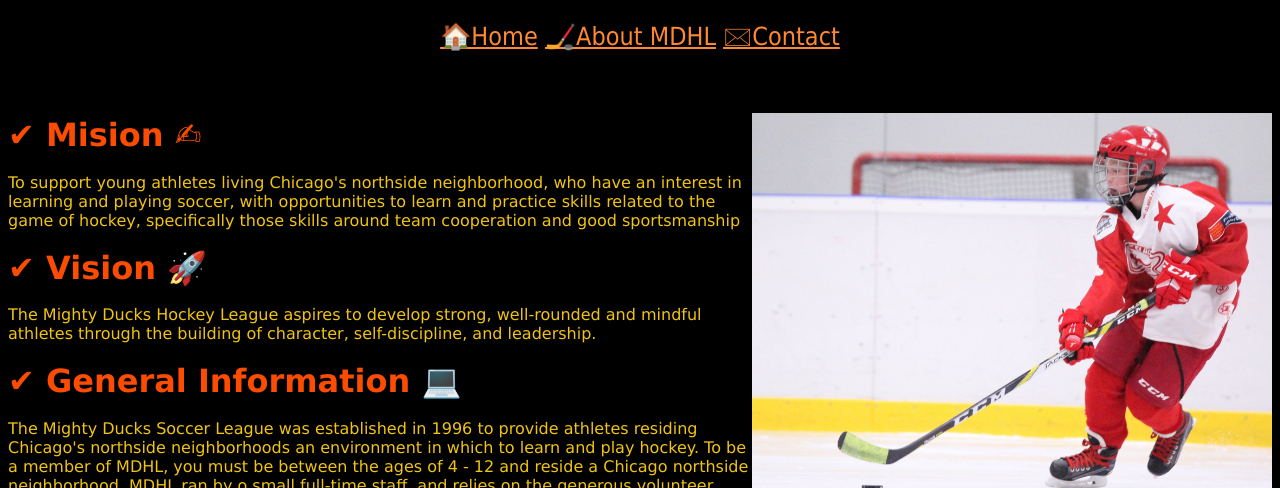
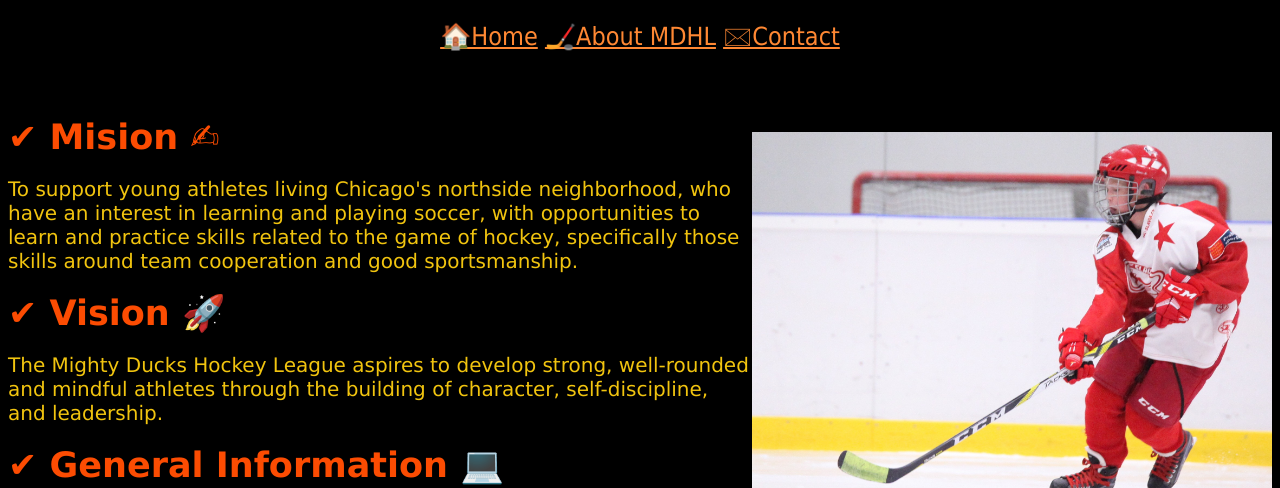
Before and after one commit to RossanaAG/Task01, a plain HTML site: page about.html in a window 1280 px wide. Shown: the part 312-800 px from the top of the page. Drawn offline with Linux system fonts and the light colour scheme.

Commit message:
Correción en About

```diff
--- a/about.html
+++ b/about.html
@@ -24,23 +24,23 @@
         </nav>
 
 <div>
+    <br>
+    <br>
     <article>
-        <br>
-        <br>
-        <p><img src="./img/hockey_2.jpg" width=520 height=400 alt="hockey02" align="right"></p>
-        <h3><font size="6" face="Verdana" style=color:#FC4C02>&#10004; Mision &#9997;</font></h3>
-        <p><font size="3" face="Verdana" style=color:#F1C40F>To support young athletes living Chicago's northside neighborhood, who have an interest in learning and playing soccer, with opportunities to learn and practice skills related to the game of hockey, specifically those skills around team cooperation and good sportsmanship</font></p>
+        <p><img style="float: right" src="./img/hockey_2.jpg" width=520 height=400 alt="hockey02"></p>
+        <h3 style="font-size: 35px; line-height: 10px; font-family: Verdana; color:#FC4C02;">&#10004; Mision &#9997;</h3>
+        <p style="font-size: 20px; font-family: Verdana; color:#F1C40F;">To support young athletes living Chicago's northside neighborhood, who have an interest in learning and playing soccer, with opportunities to learn and practice skills related to the game of hockey, specifically those skills around team cooperation and good sportsmanship.</p>
     </article>
 
     <article>
-        <h3><font size="6" face="Verdana" style="color:#FC4C02">&#10004; Vision &#128640; </font></h3>
-        <p><font size="3" face="Verdana" style="color:#F1C40F">The Mighty Ducks Hockey League aspires to develop strong, well-rounded and mindful athletes through the building of character, self-discipline, and leadership.</font></p>
+        <h3 style="font-size: 35px; line-height: 10px; font-family: Verdana; color:#FC4C02;">&#10004; Vision &#128640;</h3>
+        <p style="font-size: 20px; font-family: Verdana; color:#F1C40F;">The Mighty Ducks Hockey League aspires to develop strong, well-rounded and mindful athletes through the building of character, self-discipline, and leadership.</p>
     </article>
 
     <article>
-        <h3><font size="6" face="Verdana" style="color:#FC4C02">&#10004; General Information &#128187;</font></h3>
-        <p><font size="3" face="Verdana" style="color:#F1C40F">The Mighty Ducks Soccer League was established in 1996 to provide athletes residing
-        Chicago's northside neighborhoods an environment in which to learn and play hockey. To be a member of MDHL, you must be between the ages of 4 - 12 and reside a Chicago northside neighborhood. MDHL ran by o small full-time staff, and relies on the generous volunteer time of parents and previous league members.</font></p>
+        <h3 style="font-size: 35px; line-height: 10px; font-family: Verdana; color:#FC4C02;">&#10004; General Information &#128187;</h3>
+        <p style="font-size: 20px; font-family: Verdana; color:#F1C40F;">The Mighty Ducks Soccer League was established in 1996 to provide athletes residing
+        Chicago's northside neighborhoods an environment in which to learn and play hockey. To be a member of MDHL, you must be between the ages of 4 - 12 and reside a Chicago northside neighborhood. MDHL ran by o small full-time staff, and relies on the generous volunteer time of parents and previous league members.</p>
     </article>
 </div>
 </body>
```
